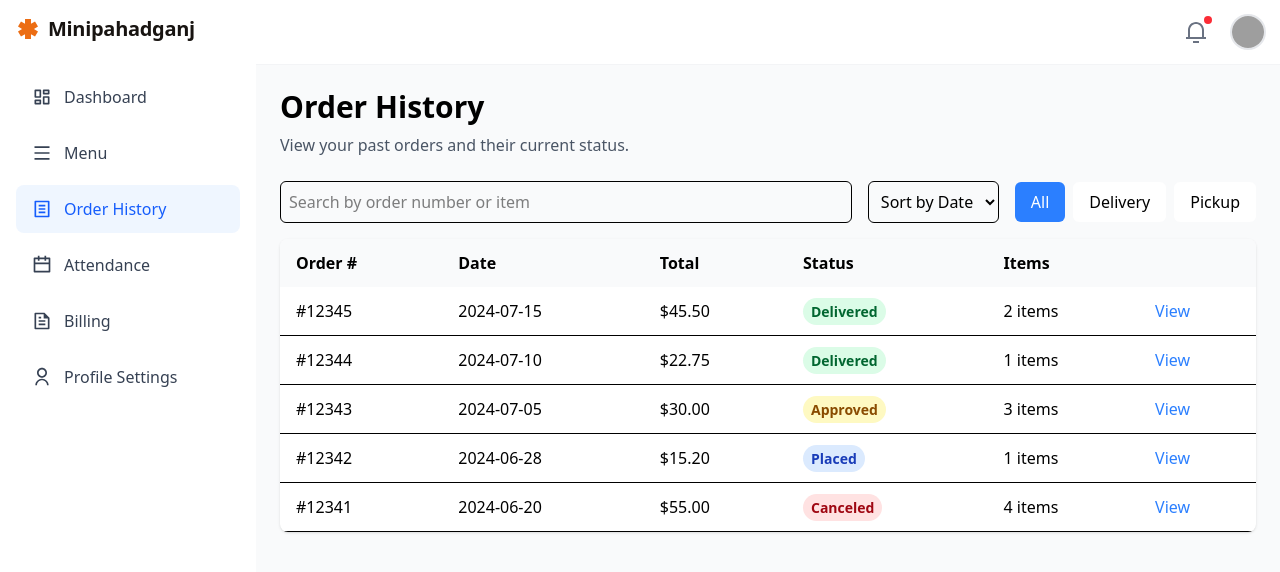
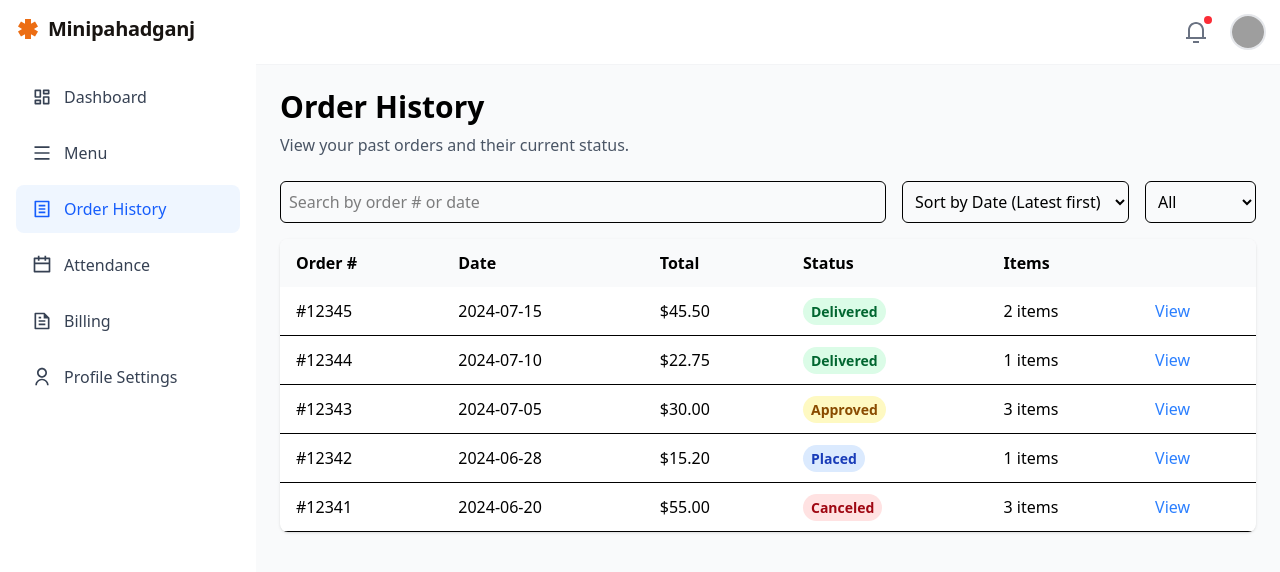
Before and after one commit to AnmolK08/MOP-Management-System, a React (Vite) app in the folder frontend/: page /u/orders in a window 1280 px wide. Shown: the top 572 px of the page. Built offline with nearby package versions, Linux system fonts and the light colour scheme; grey boxes are pictures that could not be loaded.

Commit message:
Order History page done

```diff
--- /dev/null
+++ b/frontend/src/Components/OrderDetailsModal.jsx
@@ -0,0 +1,78 @@
+import React from 'react';
+
+const OrderDetailsModal = ({ order, onClose }) => {
+    if (!order) return null;
+
+    const getStatusClass = (status) => {
+        switch (status) {
+            case "Delivered": return "bg-green-100 text-green-800";
+            case "Approved": return "bg-yellow-100 text-yellow-800";
+            case "Placed": return "bg-blue-100 text-blue-800";
+            case "Canceled": return "bg-red-100 text-red-800";
+            default: return "bg-gray-100 text-gray-800";
+        }
+    };
+
+    return (
+        <div className="fixed inset-0 backdrop-blur-sm bg-black/30 flex items-center justify-center z-50 p-4">
+            <div className="bg-white rounded-xl shadow-xl w-full max-w-[calc(100%-2rem)] sm:max-w-md md:max-w-lg max-h-[calc(100vh-2rem)] flex flex-col overflow-hidden">
+                <div className="flex justify-between items-center p-4 sm:p-6 border-b">
+                    <h2 className="text-lg sm:text-xl font-semibold text-gray-900">Order Details</h2>
+                    <button
+                        onClick={onClose}
+                        className="text-gray-500 hover:text-gray-700 transition-colors"
+                    >
+                        <span className="text-2xl">&times;</span>
+                    </button>
+                </div>
+
+                <div className="overflow-y-auto p-4 sm:p-6 space-y-6">
+                    <div className="grid grid-cols-1 sm:grid-cols-2 gap-4 sm:gap-6">
+                        <div className="bg-gray-50 p-3 rounded-lg">
+                            <p className="text-sm text-gray-500">Date</p>
+                            <p className="font-medium mt-1">{order.date}</p>
+                        </div>
+                        <div className="bg-gray-50 p-3 rounded-lg">
+                            <p className="text-sm text-gray-500">Total Amount</p>
+                            <p className="font-medium mt-1">${order.total.toFixed(2)}</p>
+                        </div>
+                        <div className="bg-gray-50 p-3 rounded-lg">
+                            <p className="text-sm text-gray-500">Status</p>
+                            <span className={`inline-block mt-1 px-2 py-1 rounded-full text-xs font-medium ${getStatusClass(order.status)}`}>
+                                {order.status}
+                            </span>
+                        </div>
+                        <div className="bg-gray-50 p-3 rounded-lg">
+                            <p className="text-sm text-gray-500">Order Type</p>
+                            <p className="font-medium mt-1">{order.type}</p>
+                        </div>
+                        <div className="bg-gray-50 p-3 rounded-lg">
+                            <p className="text-sm text-gray-500">Payment</p>
+                            <p className="font-medium mt-1">{order.paid ? 'Paid' : 'Pending'}</p>
+                        </div>
+                    </div>
+
+                    <div className="bg-gray-50 p-4 rounded-lg">
+                        <h3 className="text-sm font-medium text-gray-900 mb-3">Items</h3>
+                        <ul className="space-y-2">
+                            {order.items.map((item, index) => (
+                                <li key={index} className="p-2 bg-white rounded-md text-sm">{item}</li>
+                            ))}
+                        </ul>
+                    </div>
+                </div>
+
+                <div className="flex justify-end p-4 sm:p-6 border-t mt-auto">
+                    <button
+                        onClick={onClose}
+                        className="px-4 sm:px-6 py-2 bg-blue-500 text-white text-sm font-medium rounded-lg hover:bg-blue-600 transition-colors"
+                    >
+                        Close
+                    </button>
+                </div>
+            </div>
+        </div>
+    );
+};
+
+export default OrderDetailsModal;
--- a/frontend/src/Pages/OrderHistoryPage.jsx
+++ b/frontend/src/Pages/OrderHistoryPage.jsx
@@ -1,49 +1,143 @@
-import React, { useState } from 'react';
+import React, { useState } from "react";
+import OrderDetailsModal from "../Components/OrderDetailsModal";
 
 const OrderHistoryPage = () => {
-    // Dummy Data
+  // Dummy Data with array of items
   const orders = [
-        { orderNumber: "#12345", date: "2024-07-15", total: 45.50, status: "Delivered", items: 2 },
-        { orderNumber: "#12344", date: "2024-07-10", total: 22.75, status: "Delivered", items: 1 },
-        { orderNumber: "#12343", date: "2024-07-05", total: 30.00, status: "Approved", items: 3 },
-        { orderNumber: "#12342", date: "2024-06-28", total: 15.20, status: "Placed", items: 1 },
-        { orderNumber: "#12341", date: "2024-06-20", total: 55.00, status: "Canceled", items: 4 },
+    {
+      orderNumber: "#12345",
+      date: "2024-07-15",
+      total: 45.5,
+      status: "Delivered",
+      items: ["Chicken Biryani", "Coke"],
+      type: "Delivery",
+      paid: true,
+    },
+    {
+      orderNumber: "#12344",
+      date: "2024-07-10",
+      total: 22.75,
+      status: "Delivered",
+      items: ["Veg Thali"],
+      type: "Pickup",
+      paid: true,
+    },
+    {
+      orderNumber: "#12343",
+      date: "2024-07-05",
+      total: 30.0,
+      status: "Approved",
+      items: ["Paneer Butter Masala", "Naan", "Salad"],
+      type: "Delivery",
+      paid: false,
+    },
+    {
+      orderNumber: "#12342",
+      date: "2024-06-28",
+      total: 15.2,
+      status: "Placed",
+      items: ["Samosa"],
+      type: "Pickup",
+      paid: true,
+    },
+    {
+      orderNumber: "#12341",
+      date: "2024-06-20",
+      total: 55.0,
+      status: "Canceled",
+      items: ["Special Thali", "Lassi", "Gulab Jamun"],
+      type: "Delivery",
+      paid: false,
+    },
   ];
 
-    const [filter, setFilter] = useState('All');
+  const [filter, setFilter] = useState("All");
+  const [search, setSearch] = useState("");
+  const [sortBy, setSortBy] = useState("dateDesc");
+  const [selectedOrder, setSelectedOrder] = useState(null);
 
-    const filteredOrders = orders.filter(order => {
-        if (filter === 'All') return true;
-        return order.status === filter;
+  const handleViewClick = (order) => {
+    setSelectedOrder(order);
+  };
+
+  const handleCloseModal = () => {
+    setSelectedOrder(null);
+  };
+
+  const filteredOrders = orders
+    .filter((order) => {
+      if (filter !== "All" && order.status !== filter) return false;
+      if (search) {
+        const searchLower = search.toLowerCase();
+        return (
+          order.orderNumber.toLowerCase().includes(searchLower) ||
+          order.date.toLowerCase().includes(searchLower)
+        );
+      }
+      return true;
+    })
+    .sort((a, b) => {
+      if (sortBy === "dateAsc") {
+        return new Date(a.date) - new Date(b.date);
+      } else if (sortBy === "dateDesc") {
+        return new Date(b.date) - new Date(a.date);
+      }
+      return 0;
     });
 
   const getStatusClass = (status) => {
     switch (status) {
-            case 'Delivered': return 'bg-green-100 text-green-800';
-            case 'Approved': return 'bg-yellow-100 text-yellow-800';
-            case 'Placed': return 'bg-blue-100 text-blue-800';
-            case 'Canceled': return 'bg-red-100 text-red-800';
-            default: return 'bg-gray-100 text-gray-800';
+      case "Delivered":
+        return "bg-green-100 text-green-800";
+      case "Approved":
+        return "bg-yellow-100 text-yellow-800";
+      case "Placed":
+        return "bg-blue-100 text-blue-800";
+      case "Canceled":
+        return "bg-red-100 text-red-800";
+      default:
+        return "bg-gray-100 text-gray-800";
     }
   };
 
   return (
     <div>
       <h2 className="text-3xl font-bold mb-2">Order History</h2>
-            <p className="text-gray-600 mb-6">View your past orders and their current status.</p>
+      <p className="text-gray-600 mb-6">
+        View your past orders and their current status.
+      </p>
 
+      {/* Filters & Search */}
       <div className="flex flex-wrap items-center justify-between mb-4 gap-4">
-                <input type="text" placeholder="Search by order number or item" className="p-2 border rounded-md w-full md:w-auto flex-grow" />
-                <select className="p-2 border rounded-md">
-                    <option>Sort by Date</option>
+        <input
+          type="text"
+          placeholder="Search by order # or date"
+          value={search}
+          onChange={(e) => setSearch(e.target.value)}
+          className="p-2 border rounded-md w-full md:w-auto flex-grow"
+        />
+        <select
+          value={sortBy}
+          onChange={(e) => setSortBy(e.target.value)}
+          className="p-2 border rounded-md"
+        >
+          <option value="dateDesc">Sort by Date (Latest first)</option>
+          <option value="dateAsc">Sort by Date (Oldest first)</option>
         </select>
-                <div className="flex space-x-2">
-                    <button onClick={() => setFilter('All')} className={`px-4 py-2 rounded-md ${filter === 'All' ? 'bg-blue-500 text-white' : 'bg-white'}`}>All</button>
-                    <button onClick={() => setFilter('Delivered')} className={`px-4 py-2 rounded-md ${filter === 'Delivered' ? 'bg-blue-500 text-white' : 'bg-white'}`}>Delivery</button>
-                    <button onClick={() => setFilter('Pickup')} className={`px-4 py-2 rounded-md ${filter === 'Pickup' ? 'bg-blue-500 text-white' : 'bg-white'}`}>Pickup</button>
-                </div>
+        <select
+          value={filter}
+          onChange={(e) => setFilter(e.target.value)}
+          className="p-2 border rounded-md"
+        >
+          <option value="All">All</option>
+          <option value="Delivered">Delivered</option>
+          <option value="Approved">Approved</option>
+          <option value="Placed">Placed</option>
+          <option value="Canceled">Canceled</option>
+        </select>
       </div>
 
+      {/* Orders Table */}
       <div className="bg-white rounded-lg shadow overflow-x-auto">
         <table className="min-w-full">
           <thead className="bg-gray-50">
@@ -57,23 +151,45 @@ const OrderHistoryPage = () => {
             </tr>
           </thead>
           <tbody>
-                        {filteredOrders.map(order => (
+            {filteredOrders.length > 0 ? (
+              filteredOrders.map((order) => (
                 <tr key={order.orderNumber} className="border-b">
                   <td className="py-3 px-4">{order.orderNumber}</td>
                   <td className="py-3 px-4">{order.date}</td>
                   <td className="py-3 px-4">${order.total.toFixed(2)}</td>
                   <td className="py-3 px-4">
-                                    <span className={`px-2 py-1 rounded-full text-sm font-semibold ${getStatusClass(order.status)}`}>
+                    <span
+                      className={`px-2 py-1 rounded-full text-sm font-semibold ${getStatusClass(
+                        order.status
+                      )}`}
+                    >
                       {order.status}
                     </span>
                   </td>
-                                <td className="py-3 px-4">{order.items} items</td>
-                                <td className="py-3 px-4"><a href="#" className="text-blue-500 hover:underline">View</a></td>
+                  <td className="py-3 px-4">{order.items.length} items</td>
+                  <td className="py-3 px-4">
+                    <button
+                      onClick={() => handleViewClick(order)}
+                      className="text-blue-500 hover:underline"
+                    >
+                      View
+                    </button>
+                  </td>
                 </tr>
-                        ))}
+              ))
+            ) : (
+              <tr>
+                <td colSpan="6" className="text-center py-4 text-gray-500">
+                  No matching orders found.
+                </td>
+              </tr>
+            )}
           </tbody>
         </table>
       </div>
+
+      {/* Render the modal */}
+      <OrderDetailsModal order={selectedOrder} onClose={handleCloseModal} />
     </div>
   );
 };
```
Lines whose indentation alone changed are shown as unchanged.
